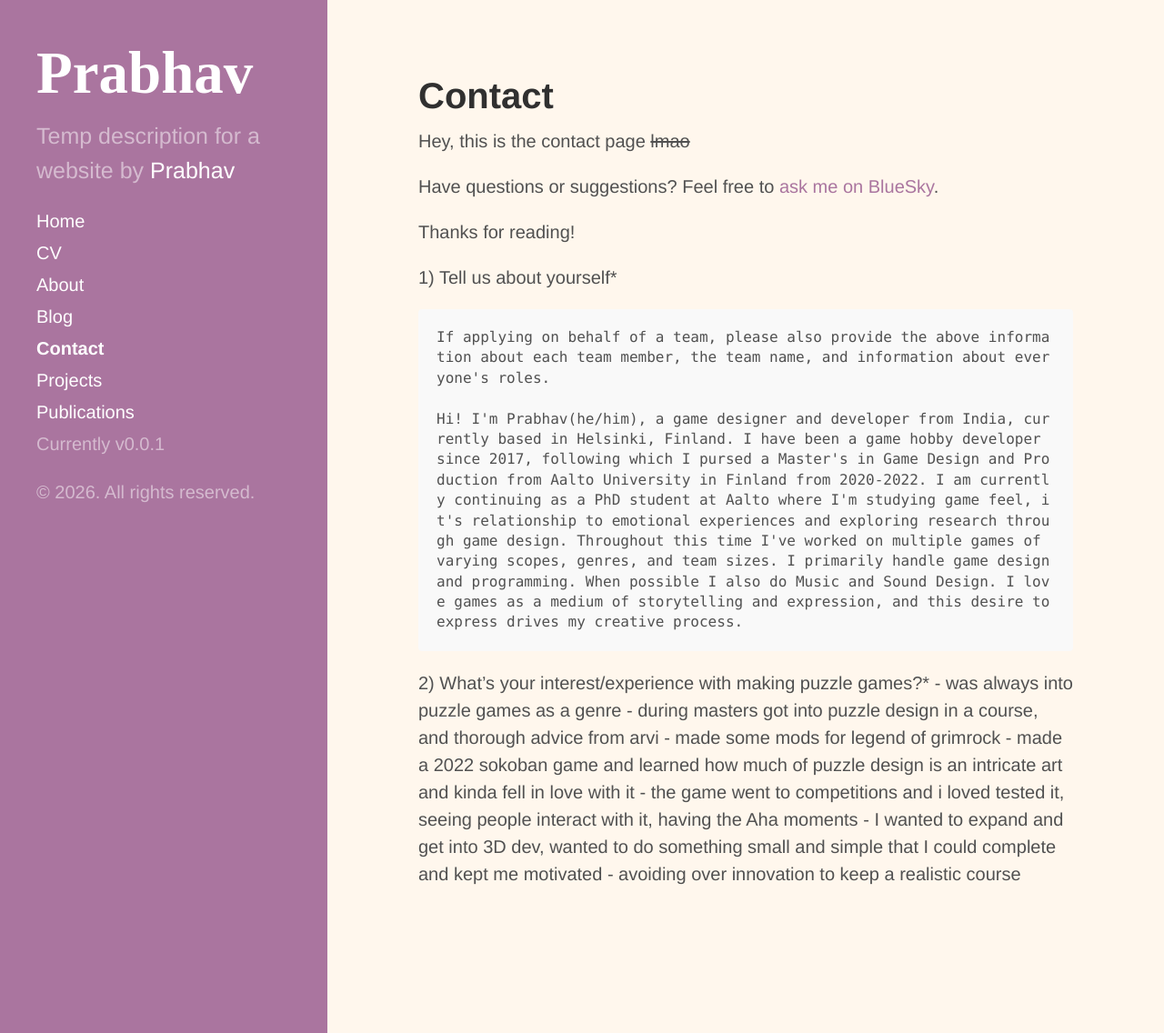
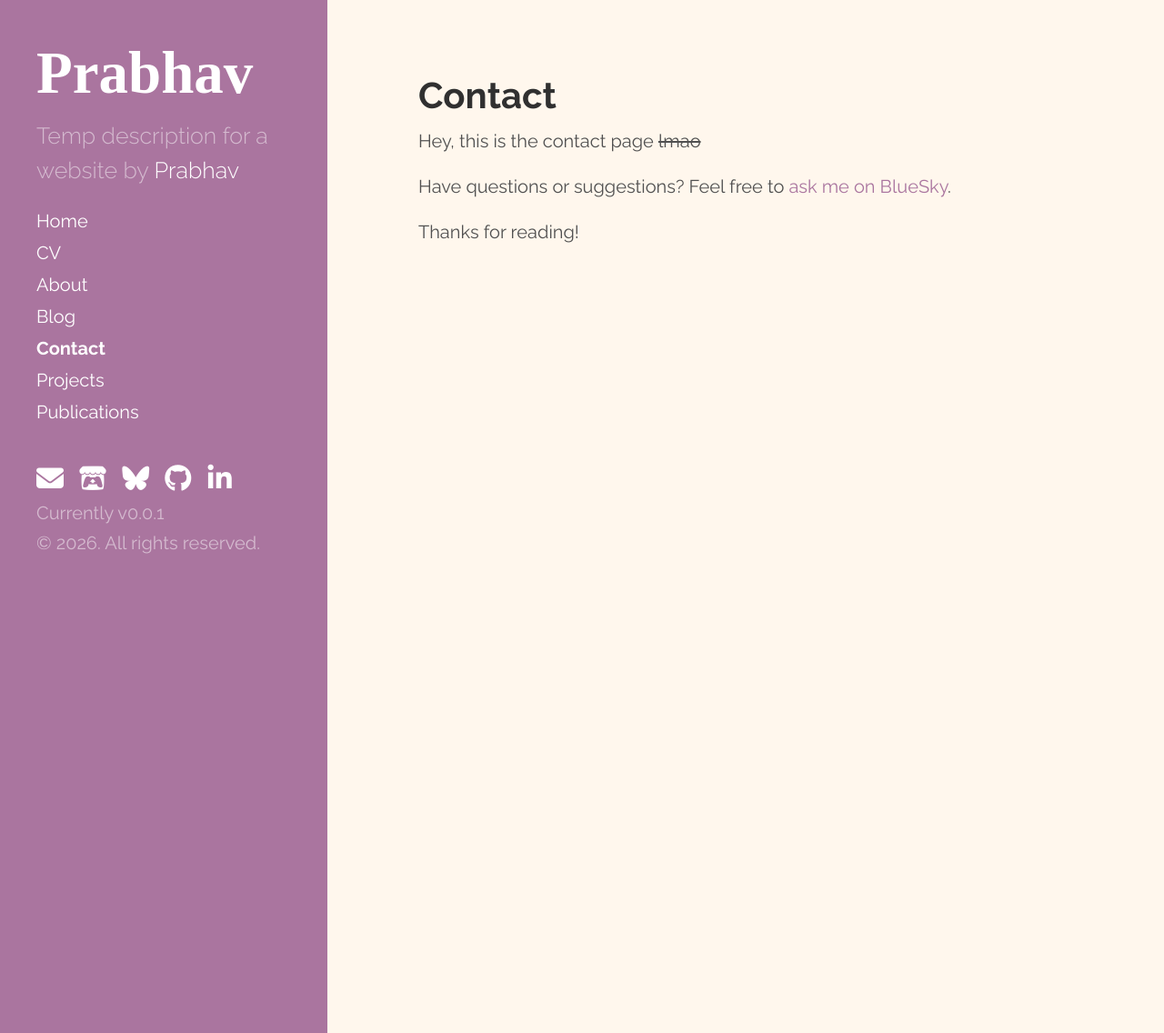
Before and after one commit to Prabhav2B/prabhav2b.github.io, a Jekyll site: the page built from pages/contact.md, in a window 1280 px wide and 1136 px high. Shown: the whole window at 91% size. Built offline with Jekyll 4.4.1, drawn with Linux system fonts in a browser that asks for light colours; nearby versions of some CDN libraries.

Commit message:
Setup Sidebar Icons

```diff
--- a/_includes/head.html
+++ b/_includes/head.html
@@ -19,12 +19,16 @@
   <link rel="stylesheet" href="/css/syntax.css">
   <link rel="stylesheet" href="/css/hyde.css">
   <link rel="stylesheet" href="/css/portfolio.css">
-  <!-- <link rel="stylesheet" href="http://fonts.googleapis.com/css?family=PT+Sans:400,400italic,700|Abril+Fatface"> -->
+  <link rel="preconnect" href="https://fonts.googleapis.com">
+  <link rel="preconnect" href="https://fonts.gstatic.com" crossorigin>
+  <link rel="stylesheet" href="https://fonts.googleapis.com/css2?family=Raleway:ital,wght@0,100..900;1,100..900&display=swap">
 
   <!-- Icons -->
   <link rel="apple-touch-icon-precomposed" sizes="144x144" href="{{ site.baseurl }}public/apple-touch-icon-144-precomposed.png">
                                  <link rel="shortcut icon" href="{{ site.baseurl }}public/favicon.ico">
 
+  <script src="https://kit.fontawesome.com/3753e4a20c.js" crossorigin="anonymous"></script>
+
   <!-- RSS -->
   <link rel="alternate" type="application/rss+xml" title="RSS" href="/atom.xml">
 </head>
--- a/_includes/sidebar.html
+++ b/_includes/sidebar.html
@@ -28,9 +28,21 @@
 <!--
       <a class="sidebar-nav-item" href="{{ site.github.repo }}/archive/v{{ site.version }}.zip">Blog</a>
       <a class="sidebar-nav-item" href="{{ site.github.repo }}">Project</a> -->
-      <span class="sidebar-nav-item">Currently v{{ site.version }}</span>
+
     </nav>
 
+    <div class="sidebar-fonts">
+
+      <!-- Add font awesome icons -->
+      <a href="mailto:prabhav2b@gmail.com" class="fa-solid fa-envelope"></a>
+      <a href="https://prabby-patty.itch.io" target="_blank" class="fa-brands fa-itch-io"></a>
+      <a href="https://bsky.app/profile/probob.bsky.social" target="_blank" class="fa-brands fa-bluesky"></a>
+      <a href="https://github.com/Prabhav2B" target="_blank" class="fa-brands fa-github"></a>
+      <a href="https://www.linkedin.com/in/prabhavbhatnagar/" target="_blank" class="fa-brands fa-linkedin-in" style="padding-right: 0px;"></a>
+
+    </div>
+
+    <span class="sidebar-nav-item">Currently v{{ site.version }}</span>
     <p>&copy; {{ site.time | date: '%Y' }}. All rights reserved.</p>
   </div>
 </div>
--- a/css/hyde.css
+++ b/css/hyde.css
@@ -32,7 +32,7 @@
  */
 
 html {
-  font-family: "PT Sans", Helvetica, Arial, sans-serif;
+  font-family: "Raleway", Helvetica, Arial, sans-serif;
 }
 @media (min-width: 48em) {
   html {
@@ -85,7 +85,7 @@ html {
 
 /* Sidebar nav */
 .sidebar-nav {
-  margin-bottom: 1rem;
+  margin-bottom: 2rem;
 }
 .sidebar-nav-item {
   display: block;
@@ -112,6 +112,25 @@ a.sidebar-nav-item:focus {
     /* bottom: 3rem; */
     left:   1rem;
   }
+}
+
+.sidebar-fonts{
+  padding-bottom: 2px;
+}
+
+/* Style all font awesome icons */
+.fa-brands, .fa-solid {
+  padding-right: 5px;
+  font-size: 30px;
+  width: 42px;
+  text-align: left;
+  text-decoration: solid;
+  color: rgb(235, 235, 235);
+}
+
+/* Add a hover effect if you want */
+.fa-brands:hover, .fa-solid:hover {
+  opacity: 0.7;
 }
 
 
--- a/pages/contact.md
+++ b/pages/contact.md
@@ -9,7 +9,7 @@ Have questions or suggestions? Feel free to [ask me on BlueSky](https://bsky.app
 
 Thanks for reading!
 
-1) Tell us about yourself*
+<!-- 1) Tell us about yourself*
 
 	If applying on behalf of a team, please also provide the above information about each team member, the team name, and information about everyone's roles.
 
@@ -23,4 +23,4 @@ Thanks for reading!
 	- made a 2022 sokoban game and learned how much of puzzle design is an intricate art and kinda fell in love with it
 	- the game went to competitions and i loved tested it, seeing people interact with it, having the Aha moments
 	- I wanted to expand and get into 3D dev, wanted to do something small and simple that I could complete and kept me motivated
-	- avoiding over innovation to keep a realistic course
+	- avoiding over innovation to keep a realistic course -->
```
